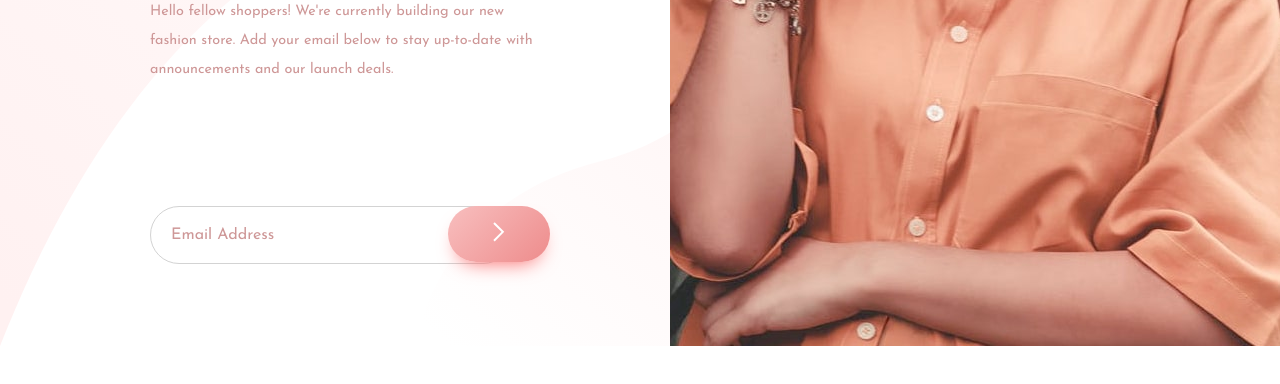
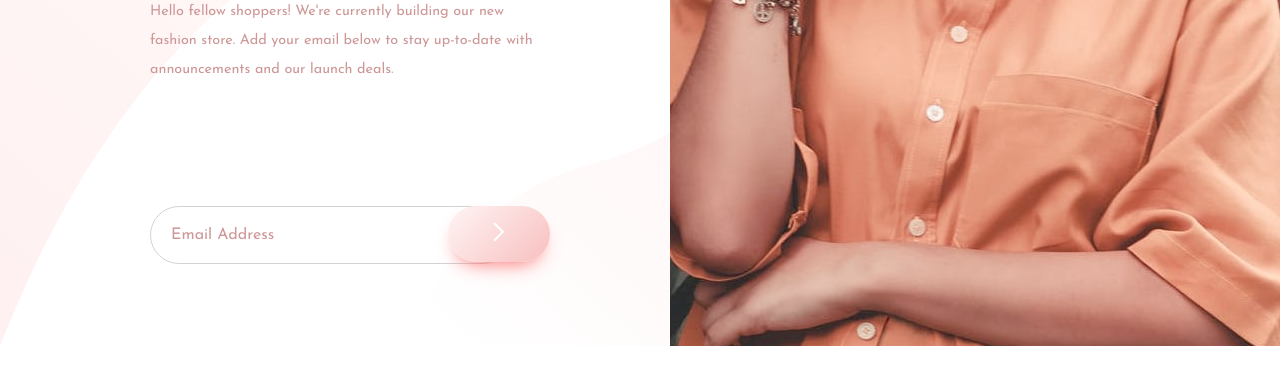
Before and after one commit to kujerocoding/base-apparel-coming-soon-master, a plain HTML site: page index.html in a window 1280 px wide. Both pictures are taken after a click on the button 499 px from the left and 688 px from the top of the page. Shown: the part 454-838 px from the top of the page. Drawn offline with Linux system fonts and the light colour scheme.

Commit message:
Add button active style

```diff
--- a/style.css
+++ b/style.css
@@ -95,6 +95,11 @@ body {
     padding-inline: 30px;
     border-radius: 30px;
     box-shadow: 0px 10px 20px -10px var(--SOFTRED);
+    cursor: pointer;
+}
+
+.btn__arrow:active, .btn__arrow:focus{
+    background-image: linear-gradient(135deg, var(--LINEARCOLORTWO), var(--LINEARCOLORTHREE));
 }
 
 @media (min-width: 50em) {
```
